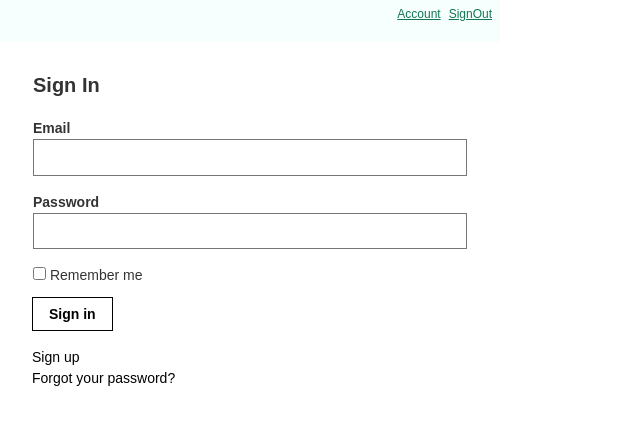
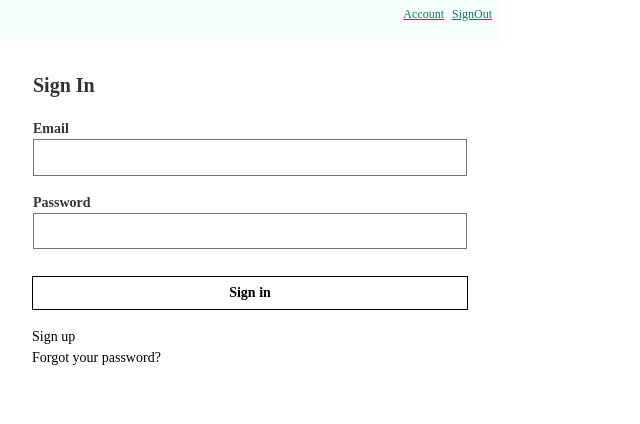
Before and after one commit to yuubd/IndecisiveSaver, a React (Create React App) app: page / in a window 1280 px wide. Shown: the top 424 px of the page, without its empty margins (0-640 px from the left). Built offline with nearby package versions, Linux system fonts and the light colour scheme.

Commit message:
footer removed

```diff
--- a/src/components/Footer/Footer.css
+++ /dev/null
@@ -1,5 +0,0 @@
-.hnw {
-	height: 50px;
-	width: 100%;
-	max-width: 500px;
-}
--- a/src/components/Footer/Footer.js
+++ /dev/null
@@ -1,53 +0,0 @@
-import React from 'react';
-import './Footer.css';
-
-const Footer = () => {
-	const divlStyle = 'bg-washed-blue pa0 list flex flex-row justify-between hnw footer';
-	const pStyle = 'f5 link dim black underline pa1 pointer fw5 mt0 dark-green';
-	const seperatorSty = 'f5 link black pa1 fw5 mt0 dark-green';
-	const currentcolor = { fill: 'currentcolor' };
-	return (
-		<footer className="pv4 ph3 ph5-ns tc">
-			<a className="link dim gray dib h2 w2 br-100 mr3 " href="#" title="">
-				<svg data-icon="facebook" viewBox="0 0 32 32" style={currentcolor}>
-					<title>facebook icon</title>
-					<path d="M8 12 L13 12 L13 8 C13 2 17 1 24 2 L24 7 C20 7 19 7 19 10 L19 12 L24 12 L23 18 L19 18 L19 30 L13 30 L13 18 L8 18 z" />
-				</svg>
-			</a>
-			<a className="link dim gray dib h2 w2 br-100 mr3 " href="#" title="">
-				<svg data-icon="twitter" viewBox="0 0 32 32" style={currentcolor}>
-					<title>twitter icon</title>
-					<path d="M2 4 C6 8 10 12 15 11 A6 6 0 0 1 22 4 A6 6 0 0 1 26 6 A8 8 0 0 0 31 4 A8 8 0 0 1 28 8 A8 8 0 0 0 32 7 A8 8 0 0 1 28 11 A18 18 0 0 1 10 30 A18 18 0 0 1 0 27 A12 12 0 0 0 8 24 A8 8 0 0 1 3 20 A8 8 0 0 0 6 19.5 A8 8 0 0 1 0 12 A8 8 0 0 0 3 13 A8 8 0 0 1 2 4" />
-				</svg>
-			</a>
-			<a className="link dim gray dib br-100 h2 w2 mr3 " href="#" title="">
-				<svg data-icon="github" viewBox="0 0 32 32" style={currentcolor}>
-					<title>github icon</title>
-					<path d="M0 18 C0 12 3 10 3 9 C2.5 7 2.5 4 3 3 C6 3 9 5 10 6 C12 5 14 5 16 5 C18 5 20 5 22 6 C23 5 26 3 29 3 C29.5 4 29.5 7 29 9 C29 10 32 12 32 18 C32 25 30 30 16 30 C2 30 0 25 0 18 M3 20 C3 24 4 28 16 28 C28 28 29 24 29 20 C29 16 28 14 16 14 C4 14 3 16 3 20 M8 21 A1.5 2.5 0 0 0 13 21 A1.5 2.5 0 0 0 8 21 M24 21 A1.5 2.5 0 0 0 19 21 A1.5 2.5 0 0 0 24 21 z" />
-				</svg>
-			</a>
-			<a className="link dim gray dib br-100 h2 w2 mr3 " href="#" title="">
-				<svg data-icon="dribbble" viewBox="0 0 32 32" style={currentcolor}>
-					<title>dribbble icon</title>
-					<path d="M16 0 A16 16 0 0 0 0 16 A16 16 0 0 0 16 32 A16 16 0 0 0 32 16 A16 16 0 0 0 16 0 M5 11.5 A12 12 0 0 1 11 5 A46 46 0 0 1 13.5 9.25 A46 46 0 0 1 5 11.5 M15 4 A12 12 0 0 1 21.5 5.25 A46 46 0 0 1 17 7.75 A50 50 0 0 0 15 4 M4 16 A50 50 0 0 0 15 13 A46 46 0 0 1 16 15.5 A26 26 0 0 0 6 22.5 A12 12 0 0 1 4 16 M18.5 11.5 A50 50 0 0 0 25 8 A12 12 0 0 1 28 13.75 A26 26 0 0 0 19.75 14.5 A50 50 0 0 0 18.5 11.5 M17 19.5 A46 46 0 0 1 18 28 A12 12 0 0 1 8.75 25.5 A22 22 0 0 1 17 19.5 M20.75 18.25 A22 22 0 0 1 28 17.75 A12 12 0 0 1 22 26.5 A50 50 0 0 0 20.75 18.25" />
-				</svg>
-			</a>
-			<div className="mt2">
-				<a href="#" className="f6 link dim gray dib mr3 mr4-ns">
-					Help
-				</a>
-				<a href="#" className="f6 link dim gray dib mr3 mr4-ns">
-					Send feedback
-				</a>
-				<a href="#" className="f6 link dim gray dib mr3 mr4-ns">
-					Privacy
-				</a>
-				<a href="#" className="f6 link dim gray dib">
-					Terms
-				</a>
-			</div>
-		</footer>
-	);
-};
-
-export default Footer;
--- a/src/containers/App/App.js
+++ b/src/containers/App/App.js
@@ -1,7 +1,6 @@
 import React, { Component } from 'react';
 import { connect } from 'react-redux';
 import Navigation from '../../components/Navigation/Navigation';
-import Footer from '../../components/Footer/Footer';
 import PlaceList from '../PlaceList/PlaceList';
 import RestaurantDetail from '../../components/RestaurantDetail/RestaurantDetail.js';
 import SearchBox from '../../components/SearchBox/SearchBox';
@@ -31,6 +30,8 @@ const mapDispatchToProps = (dispatch) => {
 		onRouteChange: (routeTo) => dispatch(changeRoute(routeTo))
 	};
 };
+
+const ff_a = { fontFamily: 'Avenir' };
 
 class App extends Component {
 	constructor() {
@@ -80,18 +81,21 @@ class App extends Component {
 		});
 
 		const signIn = <SignIn onRouteChange={onRouteChange} />;
+
 		const signUp = (
 			<SignUp
 				onRouteChange={onRouteChange}
 				loadUserProfile={this.loadUserProfile}
 			/>
 		);
+
 		const placeList = (
 			<div className="pa0 ma0 width-middle">
 				<SearchBox searchChange={onSearchChange} />
 				<PlaceList restaurants={filteredrestaurants} />
 			</div>
 		);
+
 		const restaurantDetail = (i) => {
 			const { restaurants, onRouteChange } = this.props;
 			return (
@@ -111,7 +115,7 @@ class App extends Component {
 		};
 
 		return (
-			<div className="maxWidth">
+			<div className="maxWidth" style={ff_a}>
 				<Navigation onRouteChange={onRouteChange} displayMenu={route} />
 				<Scroll>
 					{route === 'home' ? (
@@ -124,7 +128,6 @@ class App extends Component {
 						signIn
 					)}
 				</Scroll>
-				<Footer route={route} />
 			</div>
 		);
 	}
--- a/src/containers/PlaceList/PlaceList.js
+++ b/src/containers/PlaceList/PlaceList.js
@@ -35,7 +35,6 @@ class PlaceList extends React.Component {
 	});
 
 	render() {
-		const { route } = this.props;
 		return (
 			<ul className="pl0 pa0 ma0 flex flex-column justify-start list">
 				{this.restauantComponent}
--- a/src/containers/SignIn/SignIn.js
+++ b/src/containers/SignIn/SignIn.js
@@ -30,9 +30,8 @@ class SignIn extends React.Component {
 			.then((response) => {
 				return response.json();
 			})
-			.then((data) => {
-				// the data is user
-				if (data.id) {
+			.then((user) => {
+				if (user.id.length > 0) {
 					this.props.onRouteChange('home');
 				}
 			})
@@ -51,10 +50,8 @@ class SignIn extends React.Component {
 								Email
 							</label>
 							<input
-								className="pa2 input-reset ba bg-transparent hover-bg-black hover-white w-100"
+								className="pa2 input-reset ba bg-transparent w-100"
 								type="email"
-								name="email-address"
-								id="email-address"
 								onChange={onEmailChange}
 							/>
 						</div>
@@ -63,21 +60,16 @@ class SignIn extends React.Component {
 								Password
 							</label>
 							<input
-								className="b pa2 input-reset ba bg-transparent hover-bg-black hover-white w-100"
+								className="b pa2 input-reset ba bg-transparent w-100"
 								type="password"
-								name="password"
-								id="password"
 								onChange={onPasswordChange}
 							/>
 						</div>
-						<label className="pa0 ma0 lh-copy f6 pointer">
-							<input type="checkbox" /> Remember me
-						</label>
 					</fieldset>
 					<div className="">
 						<input
 							onClick={this.onSubmitSignIn}
-							className="b ph3 pv2 input-reset ba b--black bg-transparent grow pointer f6 dib"
+							className="b ph3 pv2 input-reset ba b--black bg-transparent grow pointer f6 dib w-100"
 							type="submit"
 							value="Sign in"
 						/>
--- a/src/containers/SignUp/SignUp.js
+++ b/src/containers/SignUp/SignUp.js
@@ -21,6 +21,9 @@ const mapDispatchToProps = (dispatch) => {
 class SignUp extends React.Component {
 	onSubmitSignUp = () => {
 		const { signUpEmail, signUpPassword, signUpName } = this.props;
+		if (!(signUpEmail.length && signUpPassword.length && signUpName.length)) {
+			return;
+		}
 		fetch('http://localhost:3001/signup', {
 			method: 'post',
 			headers: { 'Content-Type': 'application/json' },
@@ -55,8 +58,8 @@ class SignUp extends React.Component {
 								onChange={onEmailChange}
 								className="pa2 input-reset ba bg-transparent w-100 measure"
 								type="email"
-								name="email-address"
 								id="email-address"
+								required
 							/>
 						</div>
 						<div className="mt3">
@@ -65,10 +68,10 @@ class SignUp extends React.Component {
 							</label>
 							<input
 								onChange={onNameChange}
-								className="pa2 input-reset ba bg-transparent w-95 measure"
-								type="name"
-								name="name"
+								className="pa2 input-reset ba bg-transparent w-100 measure"
+								type="text"
 								id="name"
+								required
 							/>
 						</div>
 						<div className="mt3">
@@ -77,17 +80,17 @@ class SignUp extends React.Component {
 							</label>
 							<input
 								onChange={onPasswordChange}
-								className="b pa2 input-reset ba bg-transparent"
+								className="b pa2 input-reset ba bg-transparent w-100"
 								type="password"
-								name="password"
 								id="password"
+								required
 							/>
 						</div>
 					</fieldset>
 					<div className="mt3 flex">
 						<input
 							onClick={this.onSubmitSignUp}
-							className="b ph3 pv2 input-reset ba b--black bg-transparent grow pointer f6"
+							className="b ph3 pv2 input-reset ba b--black bg-transparent grow pointer f6 w-100"
 							type="submit"
 							value="Sign Up"
 						/>
--- a/src/index.js
+++ b/src/index.js
@@ -18,6 +18,7 @@ const rootReducer = combineReducers({
 	changeRoute,
 	postSignInfo
 });
+
 // usually because there are many reducers the parameter should be rootReducer
 // middleware goes as the second parameter
 // redux is not async. thunkMiddleware makes handle asyn actions like ajax calls
```
Also changed, not shown: public/AvenirCondensedHand.ttf (added).
